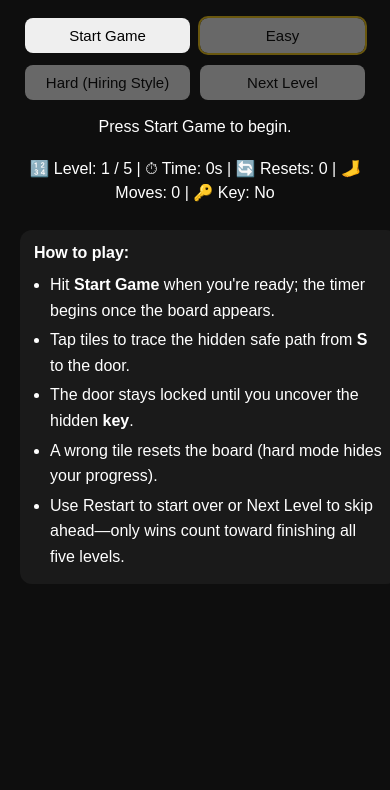
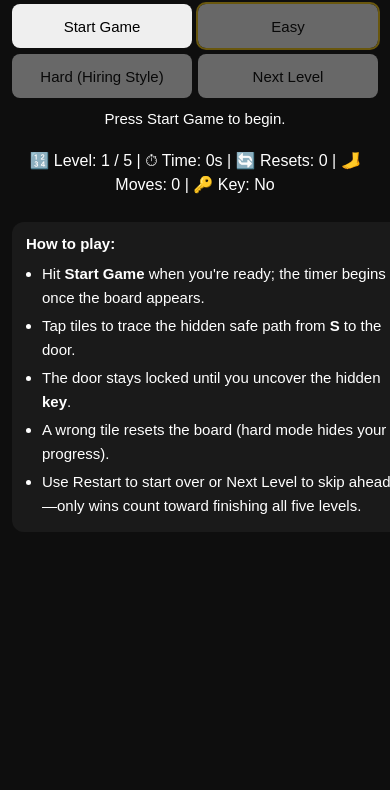
Before and after one commit to vikas-bandaru/memory-grid-game, a plain HTML site: page index.html in a window 390 px wide. Shown: the part 74-864 px from the top of the page. Drawn offline with Linux system fonts and the light colour scheme.

Commit message:
mobile-friendly UX updates

```diff
--- a/index.html
+++ b/index.html
@@ -2,6 +2,7 @@
 <html>
 <head>
 <title>Memory Grid Game</title>
+<meta name="viewport" content="width=device-width, initial-scale=1.0">
 <style>
     :root {
         --cell-size: 50px;
@@ -17,6 +18,7 @@
         align-items: center;
         padding: 0 24px 40px;
         min-height: 100vh;
+        margin: 0;
     }
     h1 { margin-top: 20px; font-size: 32px; text-align: center; }
 
@@ -25,10 +27,15 @@
         display: flex;
         flex-wrap: wrap;
         justify-content: center;
+        gap: 8px;
+        width: 100%;
+        max-width: 640px;
     }
     #controls button {
-        margin: 6px 5px;
-        padding: 10px 16px;
+        flex: 0 1 auto;
+        min-height: 44px;
+        margin: 0;
+        padding: 10px 18px;
         border-radius: 8px;
         border: none;
         cursor: pointer;
@@ -68,7 +75,7 @@
     }
     #instructions {
         font-size: 18px;
-        max-width: 420px;
+        max-width: 460px;
         line-height: 1.6;
         text-align: left;
         margin: 0 auto;
@@ -82,6 +89,11 @@
     }
     #gridWrapper {
         display: none;
+        justify-content: center;
+        width: 100%;
+    }
+    body.game-live #gridWrapper {
+        display: flex;
         justify-content: center;
         width: 100%;
     }
@@ -220,39 +232,50 @@
 
     @media (max-width: 600px) {
         body {
-            padding: 0 12px 24px;
+            padding: 0 12px 20px;
+            overflow-x: hidden;
         }
         h1 {
             font-size: 26px;
         }
+        #controls {
+            gap: 6px;
+        }
         #controls button {
-            flex: 1 1 45%;
-            max-width: 180px;
+            flex: 1 1 48%;
+            max-width: 100%;
             font-size: 15px;
-            padding: 9px 12px;
+            padding: 8px 12px;
         }
         #levelMessage {
-            font-size: 16px;
+            font-size: 15px;
         }
         #stats {
             font-size: 16px;
             line-height: 1.5;
         }
         #instructions {
-            font-size: 16px;
+            font-size: 15px;
             padding: 10px 14px;
         }
         #grid {
             max-width: 100%;
+            margin-top: 16px;
+        }
+        body.game-live #gridWrapper {
+            width: 100%;
         }
         #recruiterPanel {
-            padding: 18px;
+            max-width: 100%;
+            margin: 0 8px;
+            padding: 14px 16px;
         }
         #recruiterSummary {
             font-size: 14px;
         }
         #closeRecruiterBtn {
             font-size: 14px;
+            padding: 8px 10px;
         }
     }
 
@@ -422,15 +445,18 @@ function resetIdleUI(message = "Press Start Game to begin.") {
 function updateResponsiveCellSize() {
     const gridElement = document.getElementById("grid");
     if (!gridElement) return;
-    const viewportWidth = window.innerWidth || 420;
-    const maxWidth = Math.min(viewportWidth - 40, 420);
-    const safeWidth = Math.max(180, maxWidth);
+    const viewportWidth = window.innerWidth || 360;
+    const horizontalPadding = viewportWidth <= 600 ? 32 : 80;
+    const maxWidth = Math.min(viewportWidth - horizontalPadding, 520);
+    const safeWidth = Math.max(220, maxWidth);
     const totalGap = (gridSize - 1) * GRID_GAP;
-    const cellSize = Math.max(32, Math.floor((safeWidth - totalGap) / gridSize));
+    let cellSize = Math.floor((safeWidth - totalGap) / gridSize);
+    cellSize = Math.max(28, Math.min(64, cellSize));
     const gridWidth = cellSize * gridSize + totalGap;
     document.documentElement.style.setProperty("--cell-size", `${cellSize}px`);
     document.documentElement.style.setProperty("--grid-gap", `${GRID_GAP}px`);
     gridElement.style.width = `${gridWidth}px`;
+    gridElement.style.maxWidth = "100%";
 }
 
 function resetAnalyticsForLevel() {
```
